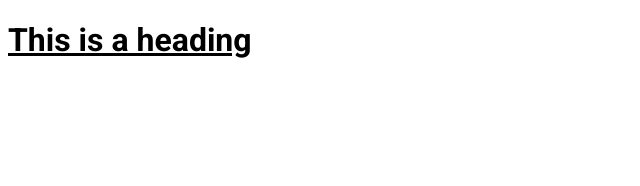
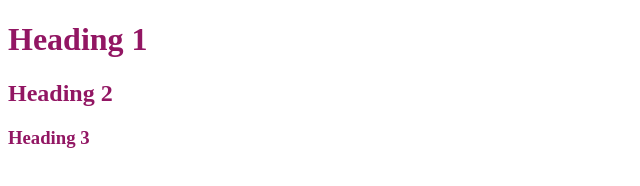
Before and after one commit to imsks/TBE-Code, a plain HTML site: page index.html in a window 1280 px wide. Shown: the whole page, without its empty margins (0-640 px from the left). Drawn offline with Linux system fonts and the light colour scheme.

Commit message:
day 14 css

```diff
--- a/index.html
+++ b/index.html
@@ -3,23 +3,28 @@
     <head>
         <meta charset="UTF-8" />
         <meta name="viewport" content="width=device-width, initial-scale=1.0" />
-        <title>Day 5 | Typography in CSS</title>
-        <link
-            href="https://fonts.googleapis.com/css2?family=Roboto:wght@400;700&display=swap"
-            rel="stylesheet"
-        />
+        <title>Day 13: CSS Variables</title>
         <style>
-            body {
-                font-family: "Roboto", sans-serif;
+            :root {
+                --text-color: #921663;
             }
 
-            .heading {
-                font-size: 2rem;
-                text-decoration: underline;
+            h1 {
+                color: var(--text-color);
+            }
+
+            h2 {
+                color: var(--text-color);
+            }
+
+            h3 {
+                color: var(--text-color);
             }
         </style>
     </head>
     <body>
-        <h1 class="heading">This is a heading</h1>
+        <h1>Heading 1</h1>
+        <h2>Heading 2</h2>
+        <h3>Heading 3</h3>
     </body>
 </html>
```
